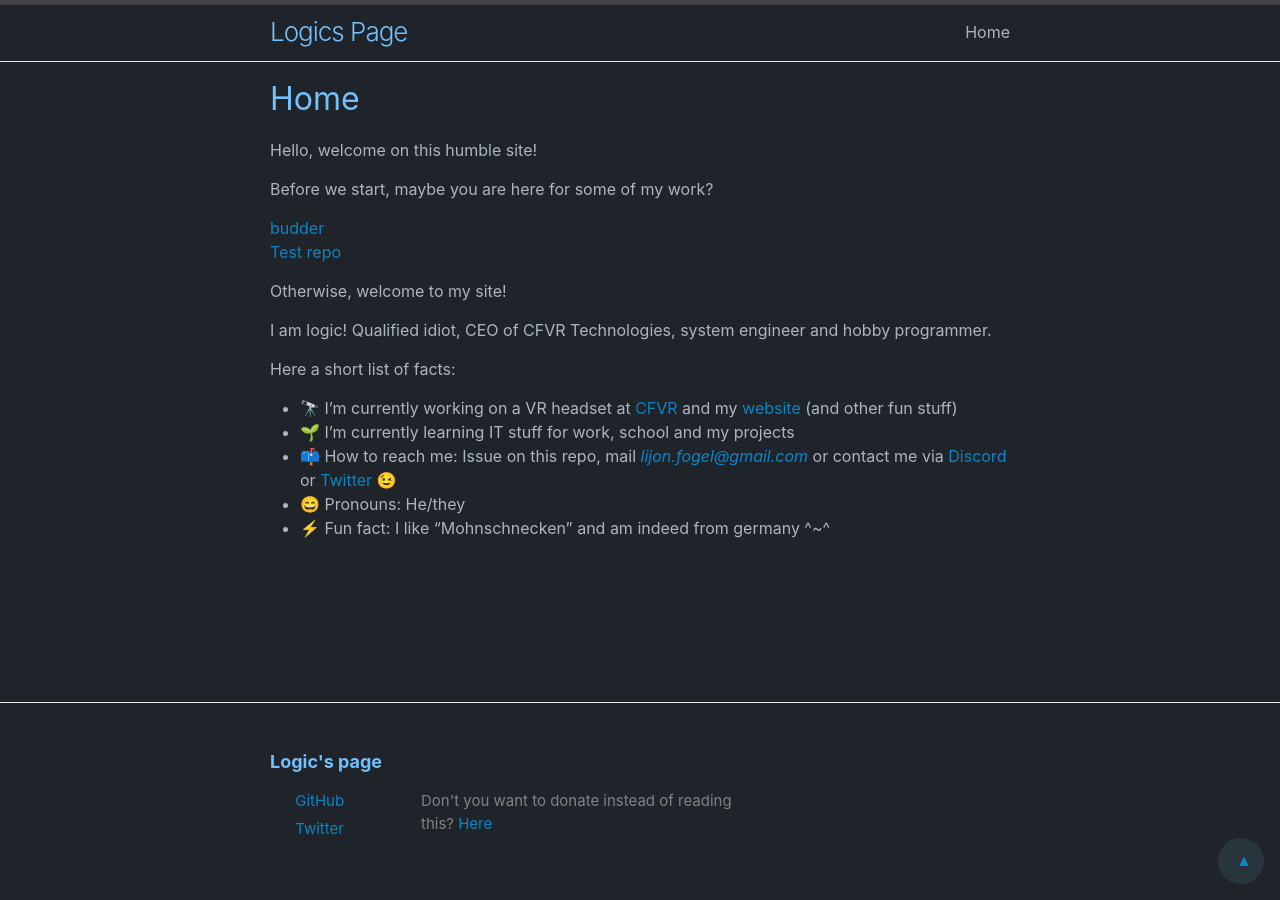
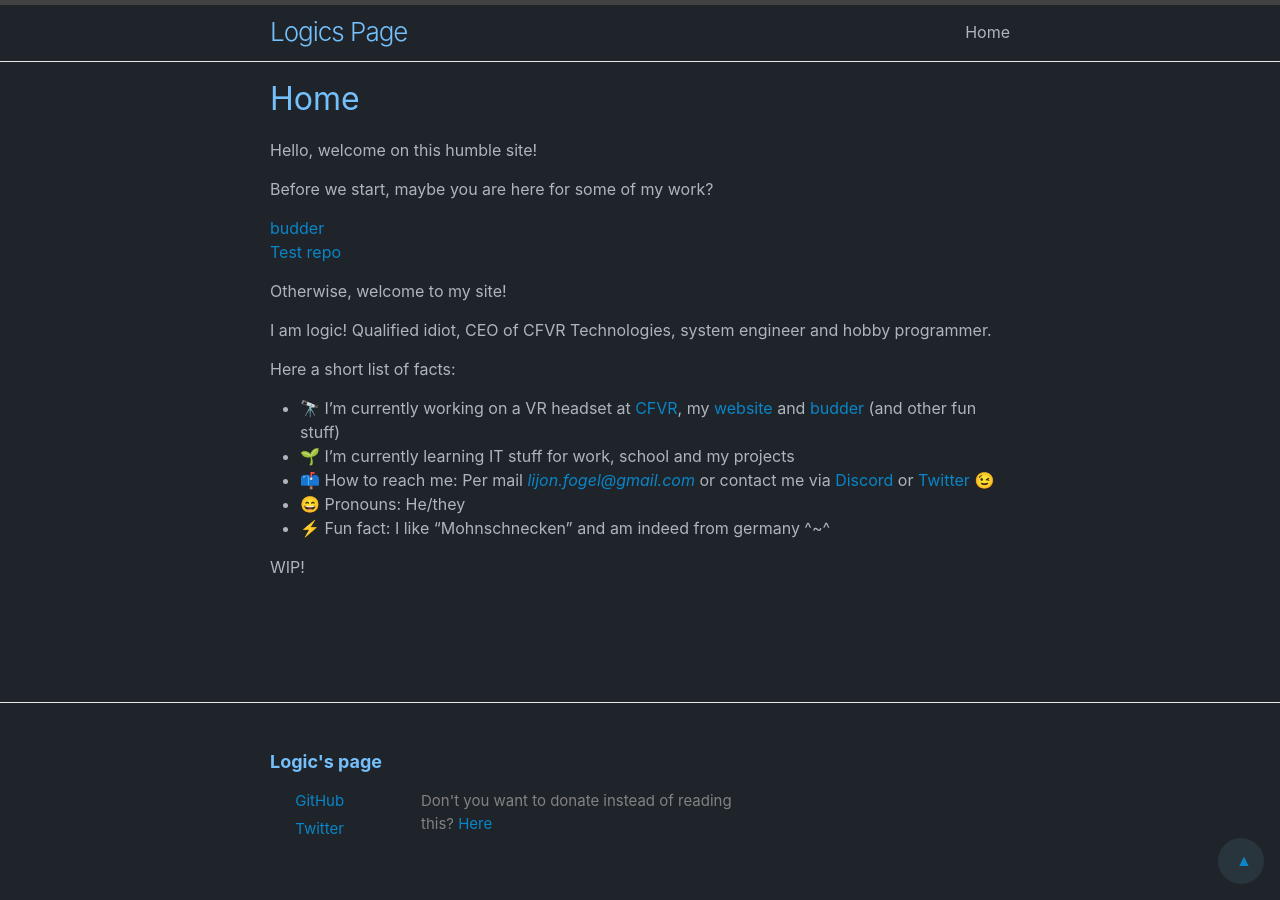
Before and after one commit to myLogic207/myLogic207.github.io, a Jekyll site: the page built from docs/pages/index.md, in a window 1280 px wide. Built offline with Jekyll 4.4.1, drawn with Linux system fonts in a browser that asks for light colours; our own code applies the rules of GitHub Pages for plain Markdown files.

Commit message:
Update index.md

```diff
--- a/docs/pages/index.md
+++ b/docs/pages/index.md
@@ -17,8 +17,10 @@ I am logic! Qualified idiot, CEO of CFVR Technologies, system engineer and hobby
 
 Here a short list of facts:
 
-- 🔭 I’m currently working on a VR headset at [CFVR](https://cfvrtech.net/) and my [website](https://myLogic207.github.io) (and other fun stuff)
+- 🔭 I’m currently working on a VR headset at [CFVR](https://cfvrtech.com/), my [website](https://myLogic207.github.io) and [budder](https://github.com/myLogic207/budderAPI) (and other fun stuff)
 - 🌱 I’m currently learning IT stuff for work, school and my projects
-- 📫 How to reach me: Issue on this repo, mail [*lijon.fogel@gmail.com*](mailto:lijon.fogel@gmail.com?subject=github) or contact me via [Discord](https://discord.gg/zqtMSyH) or [Twitter](https://twitter.com/myLogic207) 😉
+- 📫 How to reach me: Per mail [*lijon.fogel@gmail.com*](mailto:lijon.fogel@gmail.com?subject=github) or contact me via [Discord](https://discord.gg/zqtMSyH) or [Twitter](https://twitter.com/myLogic207) 😉
 - 😄 Pronouns: He/they
 - ⚡ Fun fact: I like "Mohnschnecken" and am indeed from germany ^~^
+
+WIP!
```
